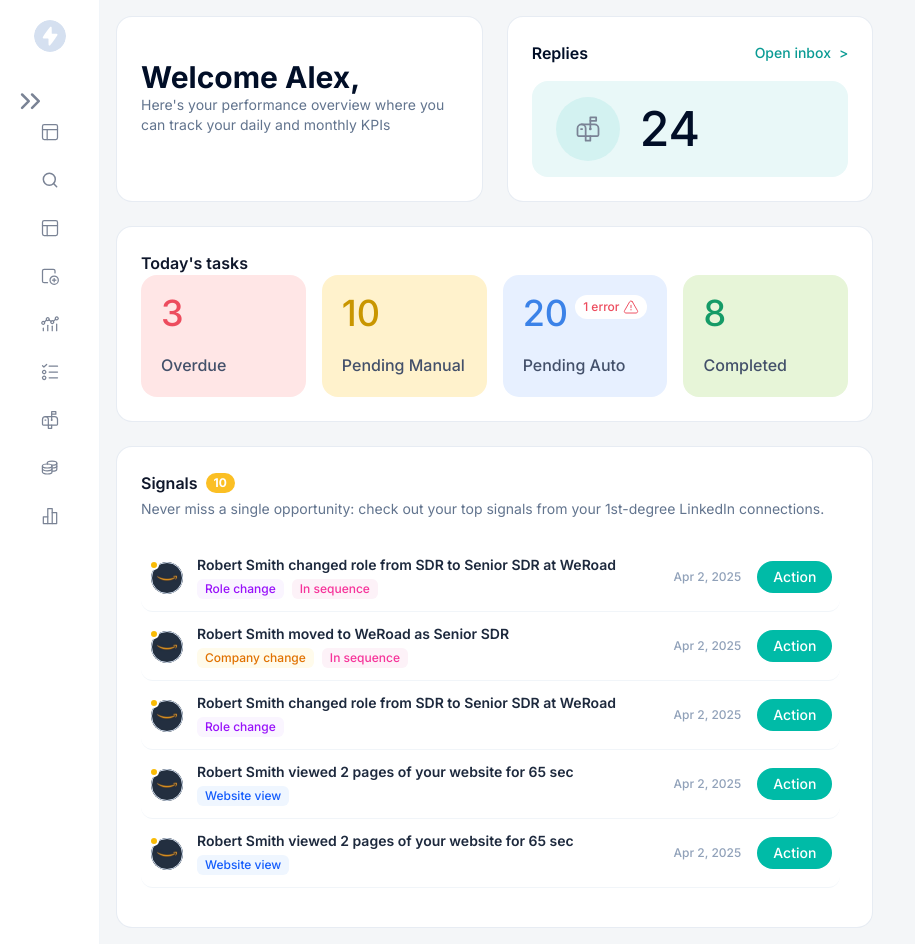
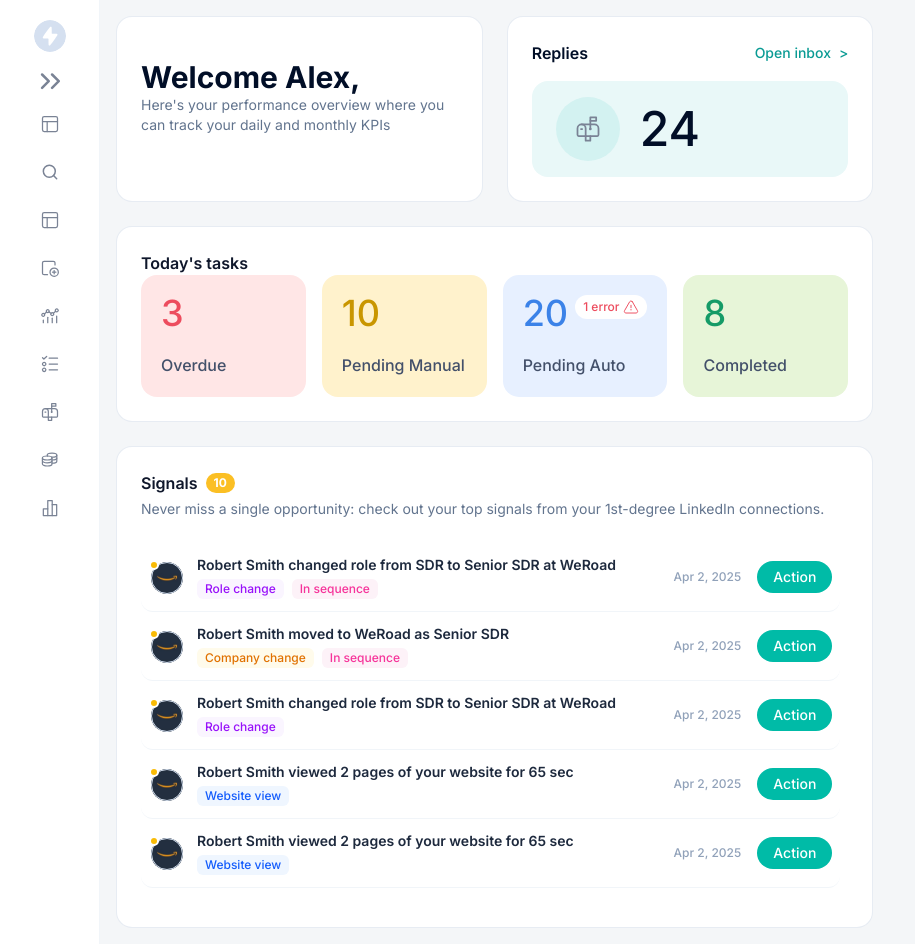
Before and after one commit to Ferran00/crono-assignment, a React (Vite) app: page / in a window 1280 px wide. Both pictures are taken after a click on the button "Collapse sidebar". Shown: the whole page, without its empty margins (0-915 px from the left). Built offline with nearby package versions, Linux system fonts and the light colour scheme.

Commit message:
style: sidebar's expand button: improve style

```diff
--- a/src/dashboard/components/Sidebar/Sidebar.tsx
+++ b/src/dashboard/components/Sidebar/Sidebar.tsx
@@ -20,7 +20,7 @@ export function Sidebar() {
       className={`${collapsed ? 'w-25' : 'w-60'} hidden shrink-0 flex-col border-r border-slate-100 bg-white p-5 transition-all md:flex`}
     >
       <div
-        className={`mb-10 flex items-center ${collapsed ? 'justify-center' : 'justify-between'}`}
+        className={`flex items-center ${collapsed ? 'justify-center mb-5' : 'justify-between mb-10'}`}
       >
 
         {/* company logo */}
@@ -48,7 +48,7 @@ export function Sidebar() {
         <button
             type="button"
             onClick={() => setCollapsed(false)}
-            className="text-xl text-slate-400"
+            className="flex w-full items-center justify-center text-xl text-slate-400 mb-3"
             aria-label="Expand sidebar"
           >
             <img src={`/icons/${"back-arrow.svg"}`} alt="" className="h-5 w-5"
```
